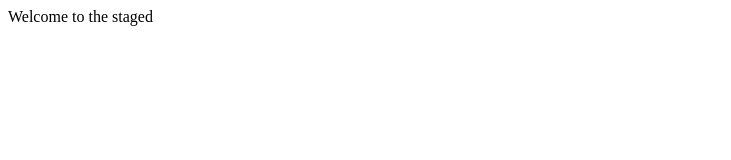
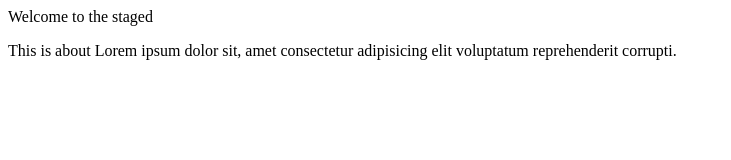
Before and after one commit to Modassir-Alam/gitcourse2023, a plain HTML site: page about.html in a window 1280 px wide. Shown: the whole page, without its empty margins (0-731 px from the left). Drawn offline with Linux system fonts and the light colour scheme.

Commit message:
Added a new paragraph

```diff
--- a/about.html
+++ b/about.html
@@ -4,9 +4,10 @@
     <meta charset="UTF-8">
     <meta http-equiv="X-UA-Compatible" content="IE=edge">
     <meta name="viewport" content="width=device-width, initial-scale=1.0">
-    <title>This is about</title>
+    <title>This is about Lorem ipsum dolor sit, amet consectetur adipisicing elit voluptatum reprehenderit corrupti.</title>
 </head>
 <body>
     Welcome to the staged
+    <p>This is about Lorem ipsum dolor sit, amet consectetur adipisicing elit voluptatum reprehenderit corrupti.</p>
 </body>
 </html>
```
